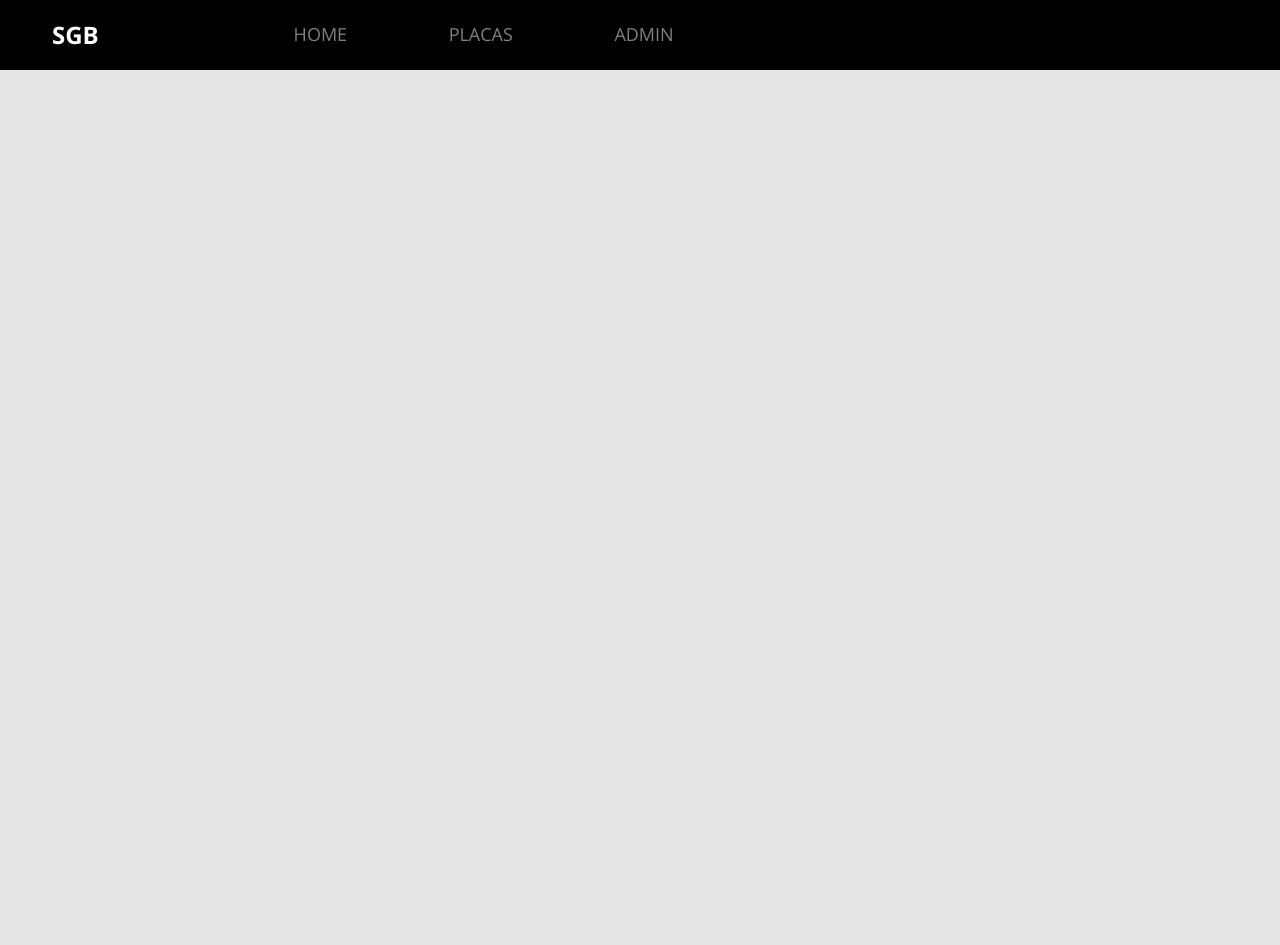
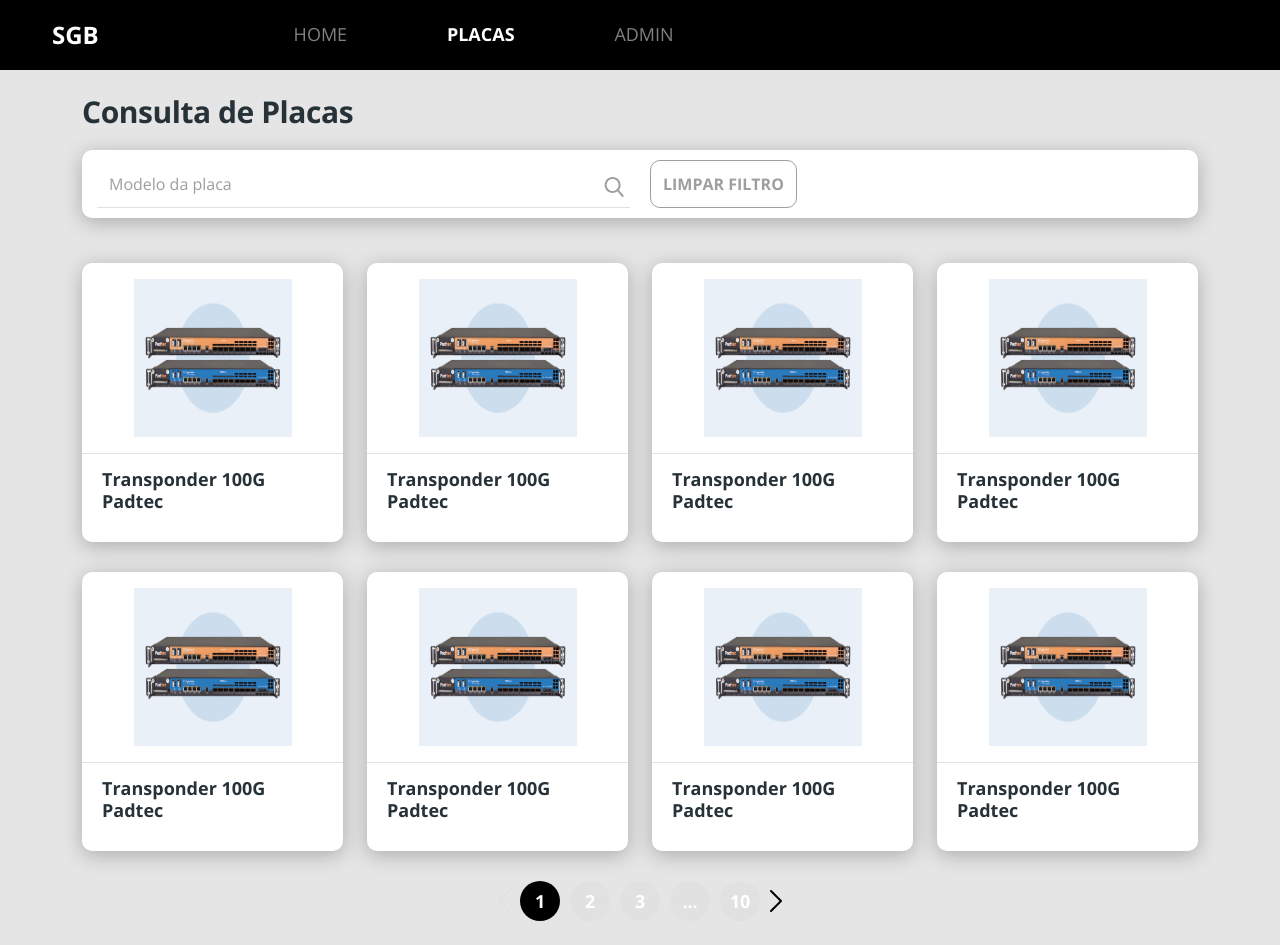
Before and after one commit to RenAxl/sgp, a React (Create React App) app in the folder frontend/: page /boards in a window 1280 px wide. Before the commit the page ends 800 px from the top, so only its background shows below. Built offline with nearby package versions, Linux system fonts and the light colour scheme.

Commit message:
Frontend - Cards layout and navigation

```diff
--- a/frontend/src/Routes.tsx
+++ b/frontend/src/Routes.tsx
@@ -1,6 +1,7 @@
 import { BrowserRouter, Switch, Route } from "react-router-dom";
 import Home from "pages/Home";
 import Navbar from "components/Navbar";
+import Boards from "pages/Boards";
 
 const Routes = () => (
   <BrowserRouter>
@@ -9,6 +10,9 @@
       <Route path="/" exact>
         <Home />
       </Route>
+      <Route path="/boards" exact>
+        <Boards />
+      </Route>
     </Switch>
   </BrowserRouter>
 );
--- /dev/null
+++ b/frontend/src/components/BoardCard/index.tsx
@@ -0,0 +1,19 @@
+import './styles.css';
+
+import CardImg from 'assets/images/newCard.png';
+
+const BoardCard = () => {
+
+    return (
+        <div className="base-card board-card">
+            <div className="card-top-container">
+                <img src={CardImg} alt="Modelo da Placa" />
+            </div>
+            <div className="card-bottom-container">
+                <h6>Transponder 100G Padtec</h6>
+            </div>
+        </div>
+    );
+}
+
+export default BoardCard;
--- /dev/null
+++ b/frontend/src/components/BoardCard/styles.css
@@ -0,0 +1,23 @@
+.board-card {
+  margin-bottom: 30px;
+}
+
+.card-top-container {
+  text-align: center;
+  padding: 16px 0;
+  border-bottom: 1px solid #e1e1e1;
+}
+
+.card-top-container img {
+    width: 158px;
+    height: 158px;
+}
+
+.card-bottom-container {
+  padding: 15px 20px 30px 20px;
+}
+
+.card-bottom-container h6 {
+  font-size: 18px;
+  color: #263238;
+}
--- /dev/null
+++ b/frontend/src/components/BoardFilter/index.tsx
@@ -0,0 +1,37 @@
+import { ReactComponent as SearchIcon } from "assets/images/search-icon.svg";
+
+import "./styles.css";
+
+type Props = {
+  text: string;
+}
+
+const BoardFilter = ({ text } : Props) => {
+
+  return (
+    <div className="base-card board-filter-container">
+      <form className="board-filter-form">
+        <div className="board-filter-name-container">
+          <input
+            type="text"
+            className="form-control"
+            placeholder={text}
+            name="name"
+          />
+          <button className="board-filter-search-icon">
+            <SearchIcon />
+          </button>
+        </div>
+        <div className="board-filter-bottom-container">
+          <button
+            className="btn btn-outline-secondary btn-board-filter-clear"
+          >
+            LIMPAR<span className="btn-board-filter-word"> FILTRO</span>
+          </button>
+        </div>
+      </form>
+    </div>
+  );
+};
+
+export default BoardFilter;
--- /dev/null
+++ b/frontend/src/components/BoardFilter/styles.css
@@ -0,0 +1,80 @@
+.board-filter-container {
+  padding: 15px;
+  margin-bottom: 20px;
+}
+
+.board-filter-name-container {
+  display: flex;
+  align-items: center;
+  border-bottom: 1px solid #e1e1e1;
+  margin-bottom: 10px;
+}
+
+.board-filter-name-container input {
+  border: none;
+}
+
+.board-filter-name-container input:focus {
+  box-shadow: none;
+}
+
+.board-filter-name-container input::placeholder {
+  color: #9e9e9e;
+}
+
+.board-filter-search-icon {
+  border: none;
+  background-color: unset;
+}
+
+.board-filter-bottom-container {
+  display: flex;
+}
+
+.btn-board-filter-clear {
+  font-weight: bold;
+  border-radius: 10px;
+}
+
+.btn-board-filter-word {
+  display: none;
+}
+
+@media (min-width: 576px) {
+  .btn-board-filter-word {
+    display: unset;
+  }
+}
+
+@media (min-width: 768px) {
+  .btn-board-filter-word {
+    display: none;
+  }
+
+  .board-filter-container {
+    margin-left: 20px;
+    flex: 1;
+    margin-bottom: 0;
+    padding: 10px 15px;
+  }
+
+  .board-filter-form {
+    display: flex;
+  }
+
+  .board-filter-name-container {
+    flex: 1;
+    margin-right: 20px;
+    margin-bottom: 0;
+  }
+
+  .board-filter-bottom-container {
+    flex: 1;
+  }
+}
+
+@media (min-width: 992px) {
+  .btn-board-filter-word {
+    display: unset;
+  }
+}
--- a/frontend/src/components/Navbar/index.tsx
+++ b/frontend/src/components/Navbar/index.tsx
@@ -31,7 +31,7 @@
               </NavLink>
             </li>
             <li>
-              <NavLink to="/cards" activeClassName="active">
+              <NavLink to="/boards" activeClassName="active">
                 PLACAS
               </NavLink>
             </li>
--- /dev/null
+++ b/frontend/src/components/Pagination/index.tsx
@@ -0,0 +1,19 @@
+import { ReactComponent as ArrowIcon } from 'assets/images/arrow.svg';
+
+import './styles.css';
+
+const Pagination = () => {
+  return (
+    <div className="pagination-container">
+      <ArrowIcon className="arrow-previous arrow-inactive" />
+      <div className="pagination-item active">1</div>
+      <div className="pagination-item">2</div>
+      <div className="pagination-item">3</div>
+      <div className="pagination-item">...</div>
+      <div className="pagination-item">10</div>
+      <ArrowIcon className="arrow-next arrow-active" />
+    </div>
+  );
+};
+
+export default Pagination;
--- /dev/null
+++ b/frontend/src/components/Pagination/styles.css
@@ -0,0 +1,40 @@
+.pagination-container {
+    display: flex;
+    justify-content: center;
+    align-items: center;
+}
+
+.pagination-item {
+    width: 40px;
+    height: 40px;
+    border-radius: 50%;
+    background-color: #E1E1E1;
+    font-size: 18px;
+    font-weight: bold;
+    letter-spacing: -0.015em;
+    color: #fff;
+    display: flex;
+    justify-content: center;
+    align-items: center;
+    margin-left: 10px;
+}
+
+.pagination-item.active {
+    background-color: black;;
+}
+
+.arrow-previous {
+    transform: rotate(-180deg);
+}
+
+.arrow-next {
+    margin-left: 10px;
+}
+
+.arrow-inactive {
+    color: #E1E1E1;
+}
+
+.arrow-active {
+    color: black;
+}
--- /dev/null
+++ b/frontend/src/pages/Boards/index.tsx
@@ -0,0 +1,68 @@
+import BoardCard from "components/BoardCard";
+import BoardFilter from "components/BoardFilter";
+import Pagination from 'components/Pagination';
+import { Link } from "react-router-dom";
+
+import "./styles.css";
+
+const Boards = () => {
+  return (
+    <div className="container my-4 boards-container">
+      <div className="row boards-title-container">
+        <h1>Consulta de Placas</h1>
+      </div>
+      <div className="boards-filter">
+      <BoardFilter text="Modelo da placa" />
+      </div>
+      <br />
+      <div className="row">
+        <div className="col-sm-6 col-lg-4 col-xl-3">
+          <Link to="/boards/1">
+            <BoardCard />
+          </Link>
+        </div>
+        <div className="col-sm-6 col-lg-4 col-xl-3">
+          <Link to="/boards/1">
+            <BoardCard />
+          </Link>
+        </div>
+        <div className="col-sm-6 col-lg-4 col-xl-3">
+          <Link to="/boards/1">
+            <BoardCard />
+          </Link>
+        </div>
+        <div className="col-sm-6 col-lg-4 col-xl-3">
+          <Link to="/boards/1">
+            <BoardCard />
+          </Link>
+        </div>
+        <div className="col-sm-6 col-lg-4 col-xl-3">
+          <Link to="/boards/1">
+            <BoardCard />
+          </Link>
+        </div>
+        <div className="col-sm-6 col-lg-4 col-xl-3">
+          <Link to="/boards/1">
+            <BoardCard />
+          </Link>
+        </div>
+        <div className="col-sm-6 col-lg-4 col-xl-3">
+          <Link to="/boards/1">
+            <BoardCard />
+          </Link>
+        </div>
+        <div className="col-sm-6 col-lg-4 col-xl-3">
+          <Link to="/boards/1">
+            <BoardCard />
+          </Link>
+        </div>
+      </div>
+
+      <div className="row">
+        <Pagination />
+      </div>
+    </div>
+  );
+};
+
+export default Boards;
--- /dev/null
+++ b/frontend/src/pages/Boards/styles.css
@@ -0,0 +1,23 @@
+.boards-container {
+  font-size: 18px;
+}
+
+.boards-title-container {
+  margin-bottom: 20px;
+}
+
+.boards-title-container h1 {
+  font-size: 1em;
+  letter-spacing: -0.015em;
+  color: #263238;
+}
+
+@media (min-width: 576px) {
+  .boards-container {
+    font-size: 30px;
+  }
+
+  .boards-filter {
+    margin-left: -20px;
+  }
+}
```
Also changed, not shown: frontend/src/assets/images/newCard.png (added), frontend/src/assets/images/search-icon.svg (added).
